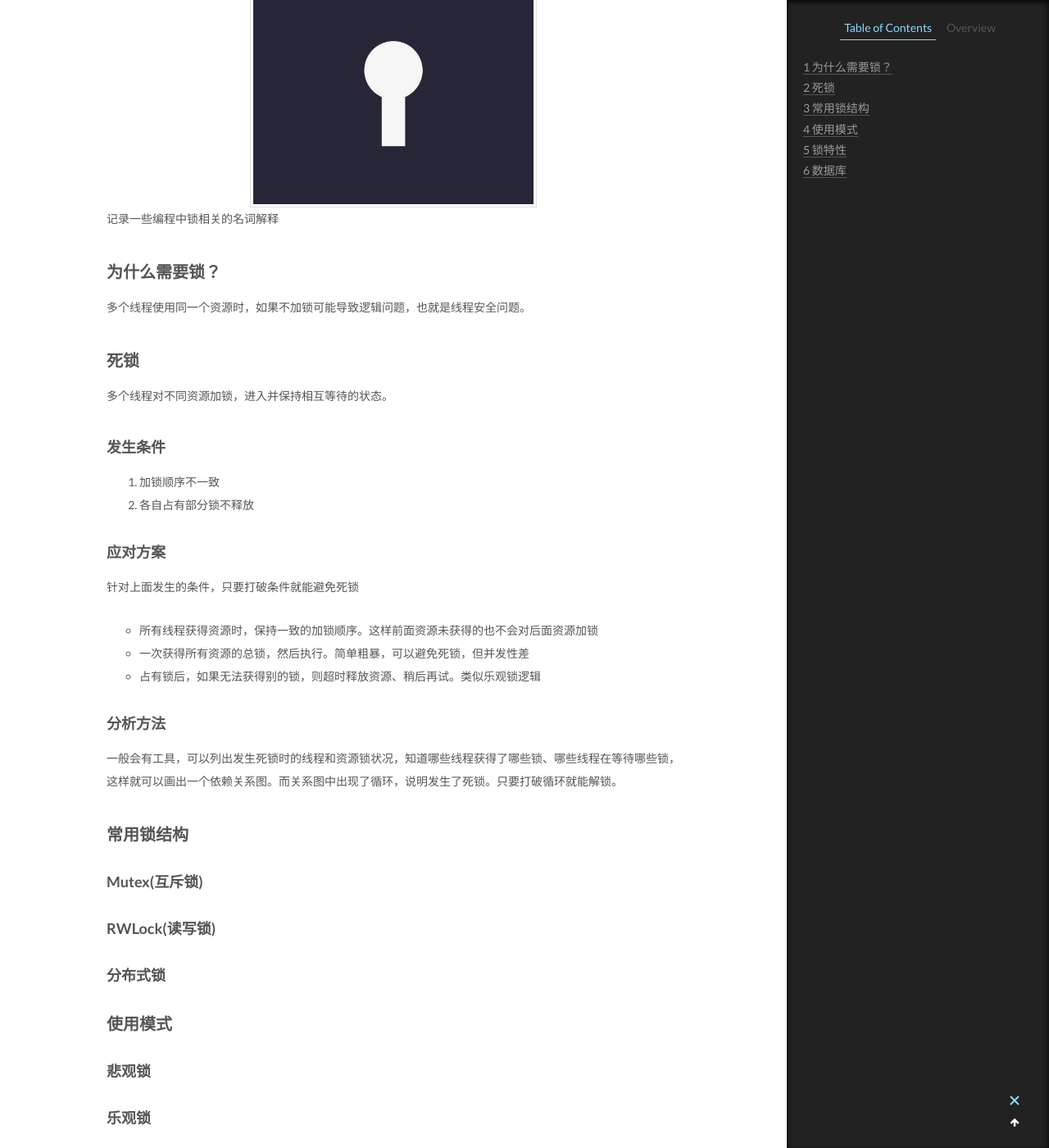
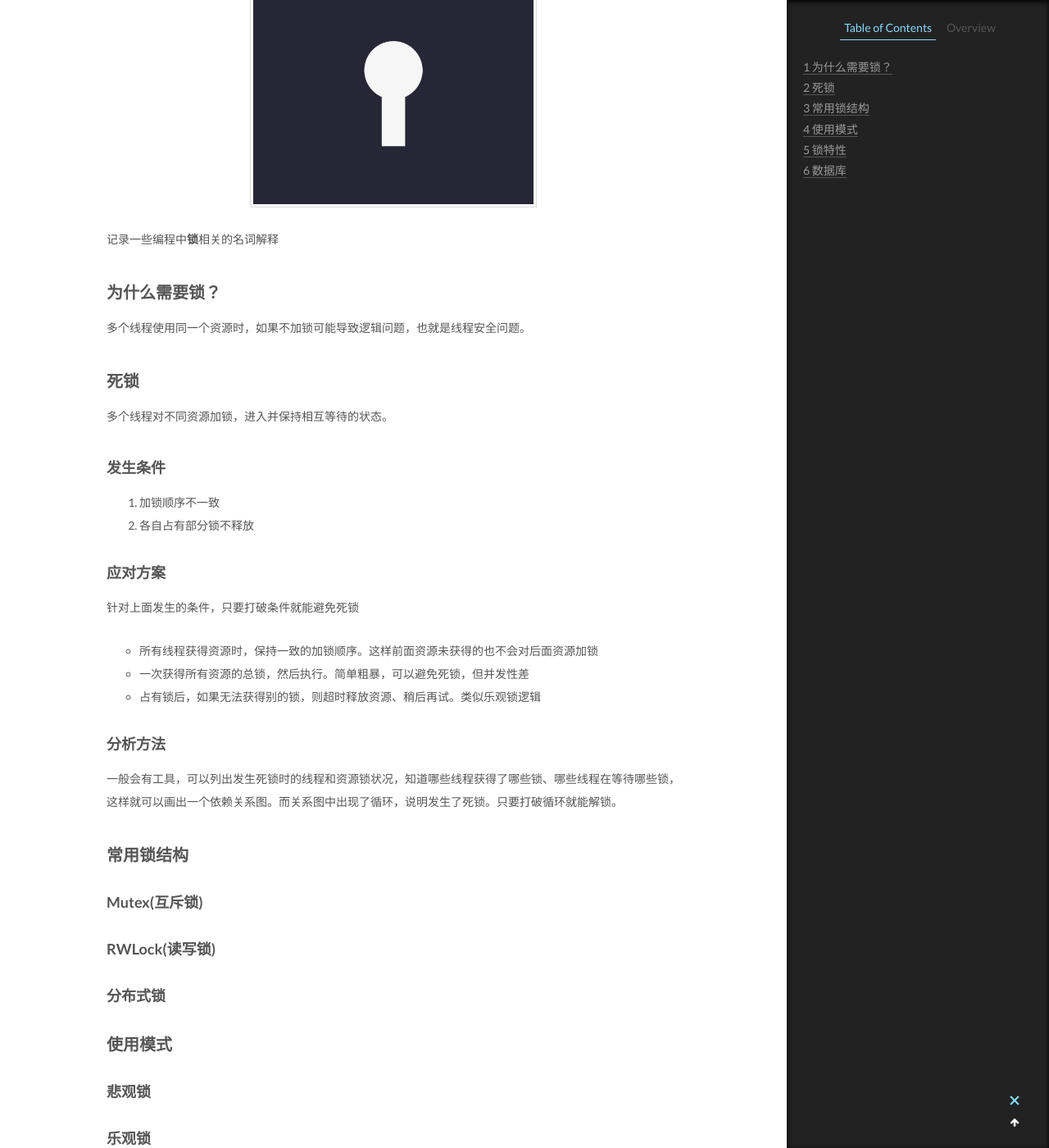
Before and after one commit to CodeHunter2006/CodeHunter2006.github.io, a Jekyll site: the page built from _posts/2021-01-23-Lock.md, in a window 1280 px wide and 1400 px high, scrolled down 679 px. Shown: the whole window at 82% size. Built offline with Jekyll 4.4.1, drawn with Linux system fonts in a browser that asks for light colours.

```diff
--- a/_posts/2021-01-23-Lock.md
+++ b/_posts/2021-01-23-Lock.md
@@ -6,7 +6,8 @@
 ---
 
 <img src="/assets/images/2021-01-23-Lock_1.jpeg" alt="Lock" width="350"/>
-记录一些编程中锁相关的名词解释
+
+记录一些编程中**锁**相关的名词解释
 
 ## 为什么需要锁？
 
```
